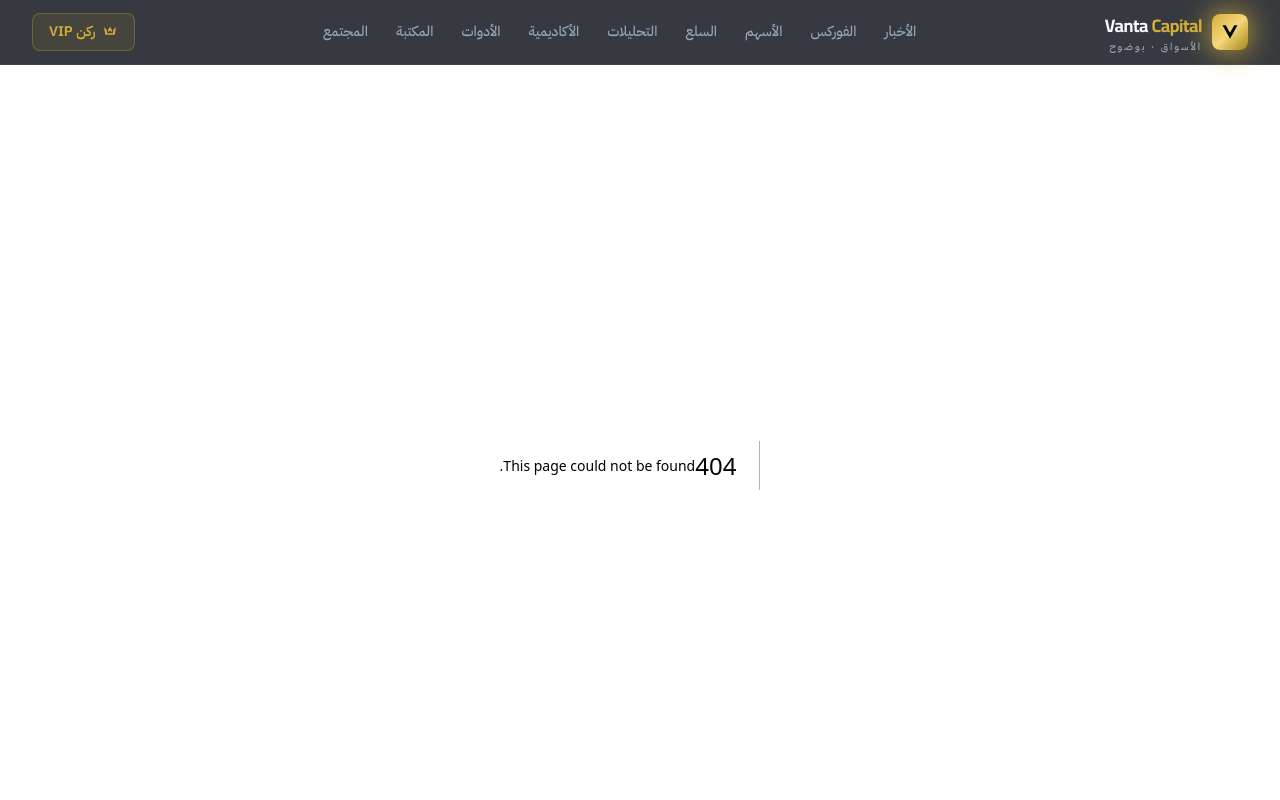
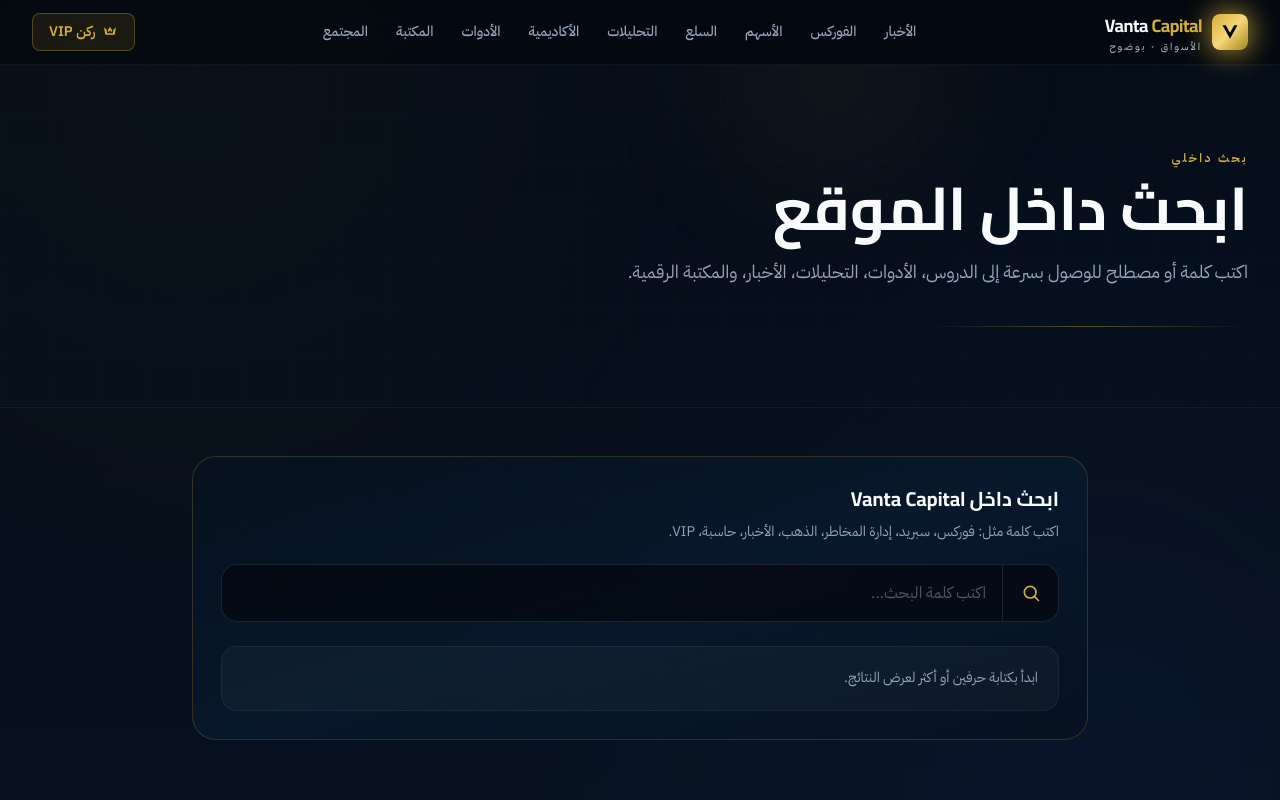
Before and after one commit to yassinlgarch-eng/Vanta-capital-, a Next.js app: page /search in a window 1280 px wide. Before the commit this address had no page. Shown: the top 800 px of the page. Built offline with nearby package versions, Linux system fonts and the light colour scheme.

Commit message:
Add search page

```diff
--- /dev/null
+++ b/src/app/search/page.tsx
@@ -0,0 +1,24 @@
+import PageHeader from "@/components/PageHeader";
+import SiteSearch from "@/components/SiteSearch";
+
+export const metadata = {
+  title: "البحث - Vanta Capital",
+  description:
+    "ابحث داخل Vanta Capital عن الدروس، الأدوات، الأخبار، التحليلات، الكتب، وصفحات الموقع.",
+};
+
+export default function SearchPage() {
+  return (
+    <>
+      <PageHeader
+        eyebrow="بحث داخلي"
+        title="ابحث داخل الموقع"
+        description="اكتب كلمة أو مصطلح للوصول بسرعة إلى الدروس، الأدوات، التحليلات، الأخبار، والمكتبة الرقمية."
+      />
+
+      <section className="container-custom py-12">
+        <SiteSearch />
+      </section>
+    </>
+  );
+}
```
